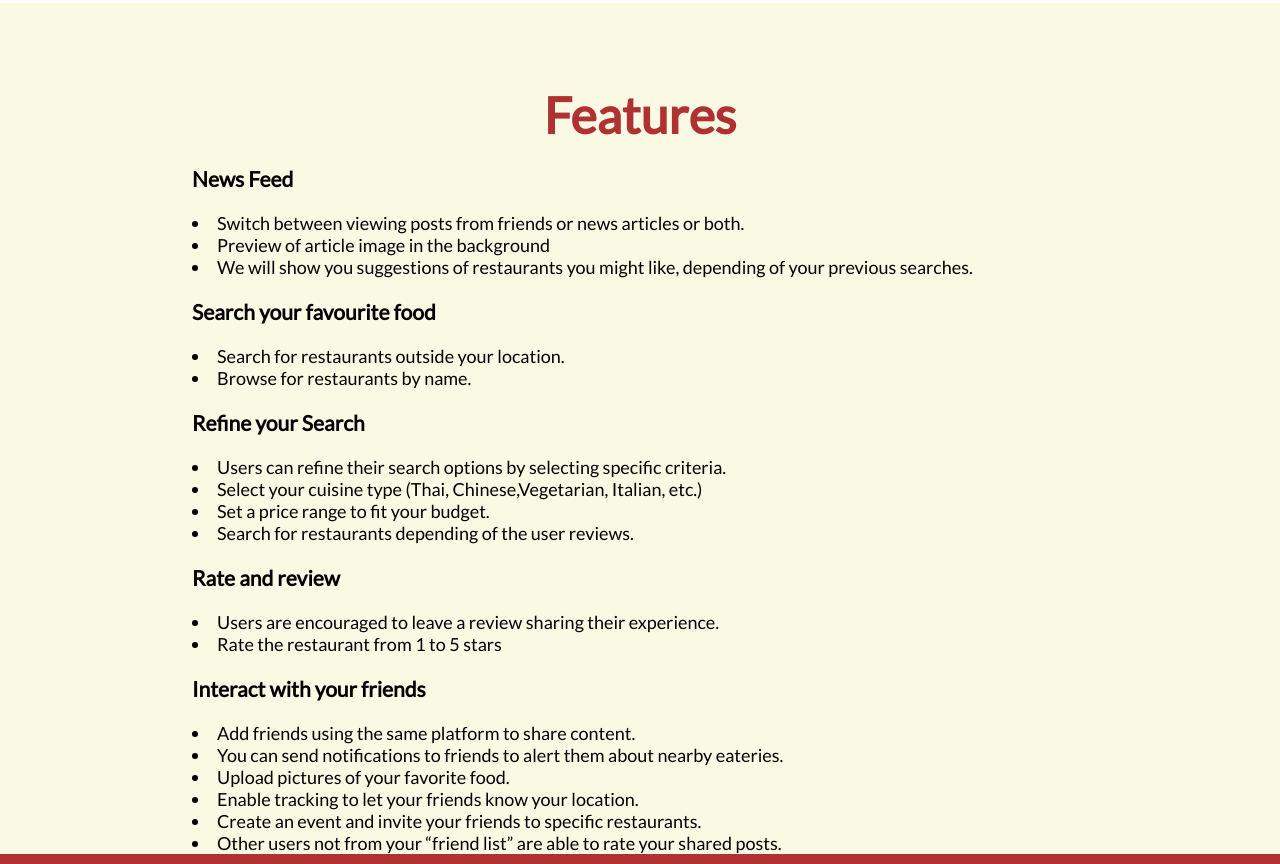
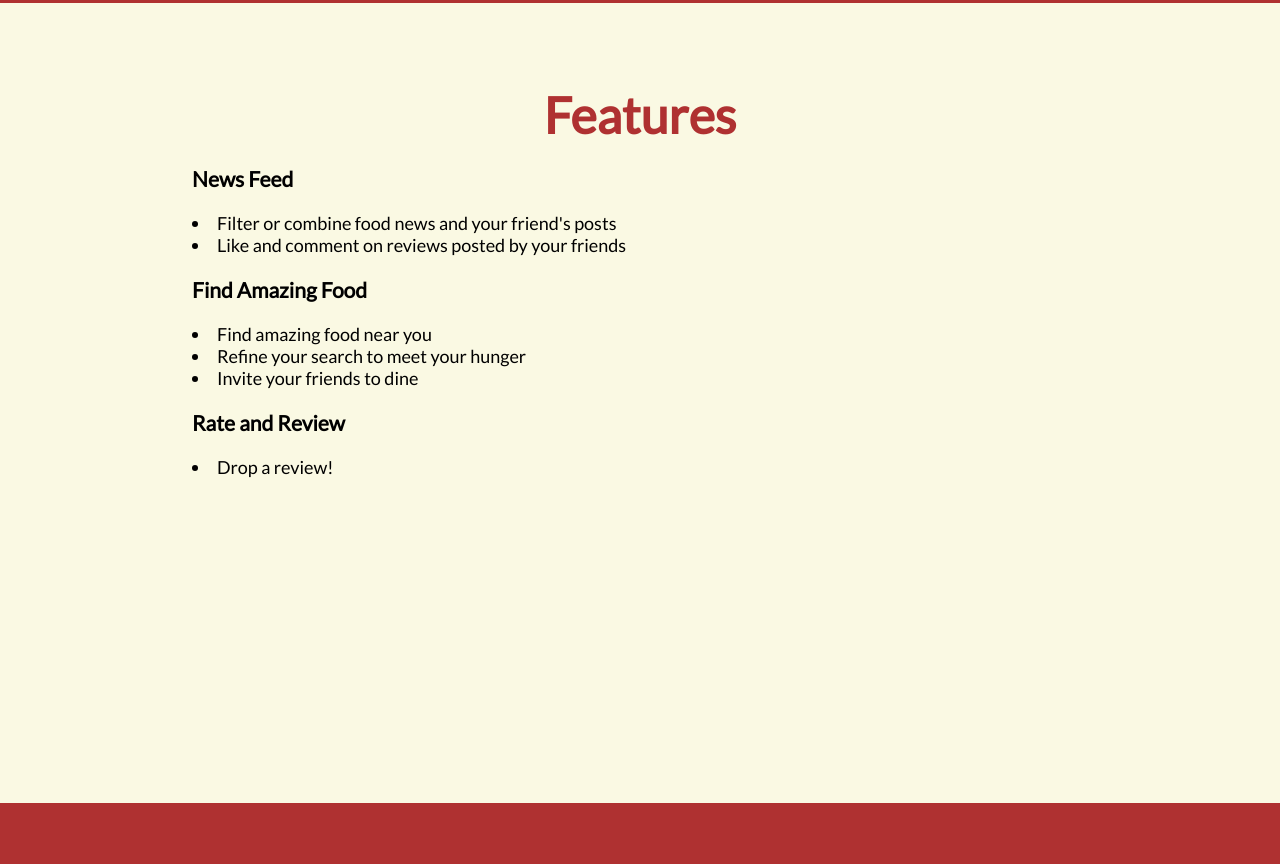
Before and after one commit to deco3500/TeamPizza, a plain HTML site: page docs/index.html in a window 1280 px wide. Shown: the part 1623-2487 px from the top of the page. Drawn offline with nearby package versions, Linux system fonts and the light colour scheme.

Commit message:
no message

```diff
--- a/docs/css/style.css
+++ b/docs/css/style.css
@@ -17,13 +17,16 @@ body{
 	text-align: center;
     display: inline-block;
     z-index:999;
-	background-color:transparent;
-	height:10%;
+	background-color: #af3131;
+
+
 }
 
 #nav_wrapper:a {
     color: white;
 }
+
+
 
 nav ul{
 	position:relative;
@@ -37,18 +40,19 @@ nav ul{
 
 nav ul a {
     color: white;
+    text-decoration: none;
 }
 
 nav ul li{
 	display: inline;
-    border-right: thick double white;
 	padding: 10px;
 }
 
 nav ul li:hover {
-    background: #af3131;
-    -webkit-transition: width 1s, height 1s, background-color 1s, font-color 1s, -webkit-transform 1s;
-    transition: width 1s, height 1s, background-color 1s, transform 1s;
+
+    background: #7b2727;
+    -webkit-transition:height 1s, background-color 1s, font-color 1s, -webkit-transform 1s;
+    transition: width 1s,  width 1s, height 1s, background-color 1s, transform 1s;
 }
 
 h1 {
@@ -83,6 +87,14 @@ section{
 
 }
 
+#introSection h2 {
+    color: white;
+}
+
+#introSection p{
+    color: white;
+}
+
 #demo {
     float:left;
 }
@@ -91,7 +103,7 @@ section{
 	width: 65%;
     float:right;
 	height: auto;
-	background-color: white;
+	background-color: #af3131;
     line-height: 28px;
 
 }
--- a/docs/index.html
+++ b/docs/index.html
@@ -11,7 +11,7 @@
 <meta charset="utf-8">
 <script src="https://ajax.googleapis.com/ajax/libs/jquery/1.12.4/jquery.min.js"></script>
 <script src="https://ajax.googleapis.com/ajax/libs/jqueryui/1.12.0/jquery-ui.min.js"></script>
-<script language="JavaScript" type="text/javascript" src="js/onScroll.js"></script>
+
 
 
 
@@ -62,7 +62,7 @@ section {
 <!--		add this back in later <a href="index.html"><img src="images/logo.jpg" alt="foodle logo" height="35%" width="100%"/></a>-->
 	</header>
 
-	<nav>
+	<nav style="width: 100%;">
 	<div id="nav_wrapper">
 	<h3 class="titleFoodle"><i class="fa fa-cutlery" style="font-size:20px;color:white; margin-right:4px;"></i> FOODLE </h3>
 		<ul>
@@ -81,10 +81,10 @@ section {
         </div>
 	</section> <!-- section -->
 
-	<section id="introSection">
+	<section id="introSection" style="background-color: #af3131;">
         <div id="content">
 	<a name="about"><h2>What is Foodle?</h2></a>
-            <iframe id="demo" src="https://marvelapp.com/iih71f?emb=1" width="258" height="500" allowTransparency="true" frameborder="0"></iframe>
+            <iframe  id="demo" src="https://marvelapp.com/iih71f?emb=1" width="258" height="500" allowTransparency="true" frameborder="0"></iframe>
 		<div id="introDiv">
 			<p>Nowadays, communication and planning are managed through social media. Platforms like Facebook and Twitter are used to easily distribute and receive news and articles. A high percentage of news distributed in these platforms contains generic or irrelevant information, especially if you are a foodie or just looking for a good bite to eat.<br><br>
             Foodle is a new and innovative mobile application that combines food news and social media. By focusing on providing a localised and personalised eating guide, users can conveniently discover amazing restaurants in their area and send instant invitations to their friends. In addition, users can keep up to date with food news through the integrated news feed, featuring articles as well as images and reviews posted by their friends. Users also have the option to swipe between news feeds to see just articles, or just posts from their friends. With all these features wrapped up in one application, users have the ultimate eating guide at their fingertips.
@@ -100,33 +100,20 @@ section {
 
 
 		<h3 id="newsTitle"> News Feed </h3>
-			<li> Switch between viewing posts from friends or news articles or both. </li>
-			<li> Preview of article image in the background </li>
-			<li> We will show you suggestions of restaurants you might like, depending of your
-					previous searches. </li>
+			<li> Filter or combine food news and your friend's posts</li>
+            <li> Like and comment on reviews posted by your friends</li>
 
 
-		<h3 id="searchTitle"> Search your favourite food </h3>
-			<li> Search for restaurants outside your location. </li>
-			<li> Browse for restaurants by name. </li>
 
-		<h3> Refine your Search </h3>
-			<li> Users can refine their search options by selecting specific criteria. </li>
-			<li> Select your cuisine type (Thai, Chinese,Vegetarian, Italian, etc.) </li>
-			<li> Set a price range to fit your budget.</li>
-			<li> Search for restaurants depending of the user reviews. </li>
+		<h3 id="searchTitle"> Find Amazing Food </h3>
+			<li> Find amazing food near you </li>
+			<li> Refine your search to meet your hunger </li>
+            <li> Invite your friends to dine </li>
 
-		<h3 class="rateTitle"> Rate and review </h3>
-		<li> Users are encouraged to leave a review sharing their experience.
-		<li> Rate the restaurant from 1 to 5 stars </li>
 
-		<h3 class="nearbyTitle"> Interact with your friends </h3>
-			<li> Add friends using the same platform to share content. </li>
-			<li> You can send notifications to friends to alert them about nearby eateries. </li>
-			<li> Upload pictures of your favorite food. </li>
-			<li> Enable tracking to let your friends know your location.</li>
-			<li> Create an event and invite your friends to specific restaurants. </li>
-			<li> Other users not from your “friend list” are able to rate your shared posts. </li>
+
+		<h3 class="rateTitle"> Rate and Review </h3>
+            <li> Drop a review! </li>
 
 
         </div>
```
